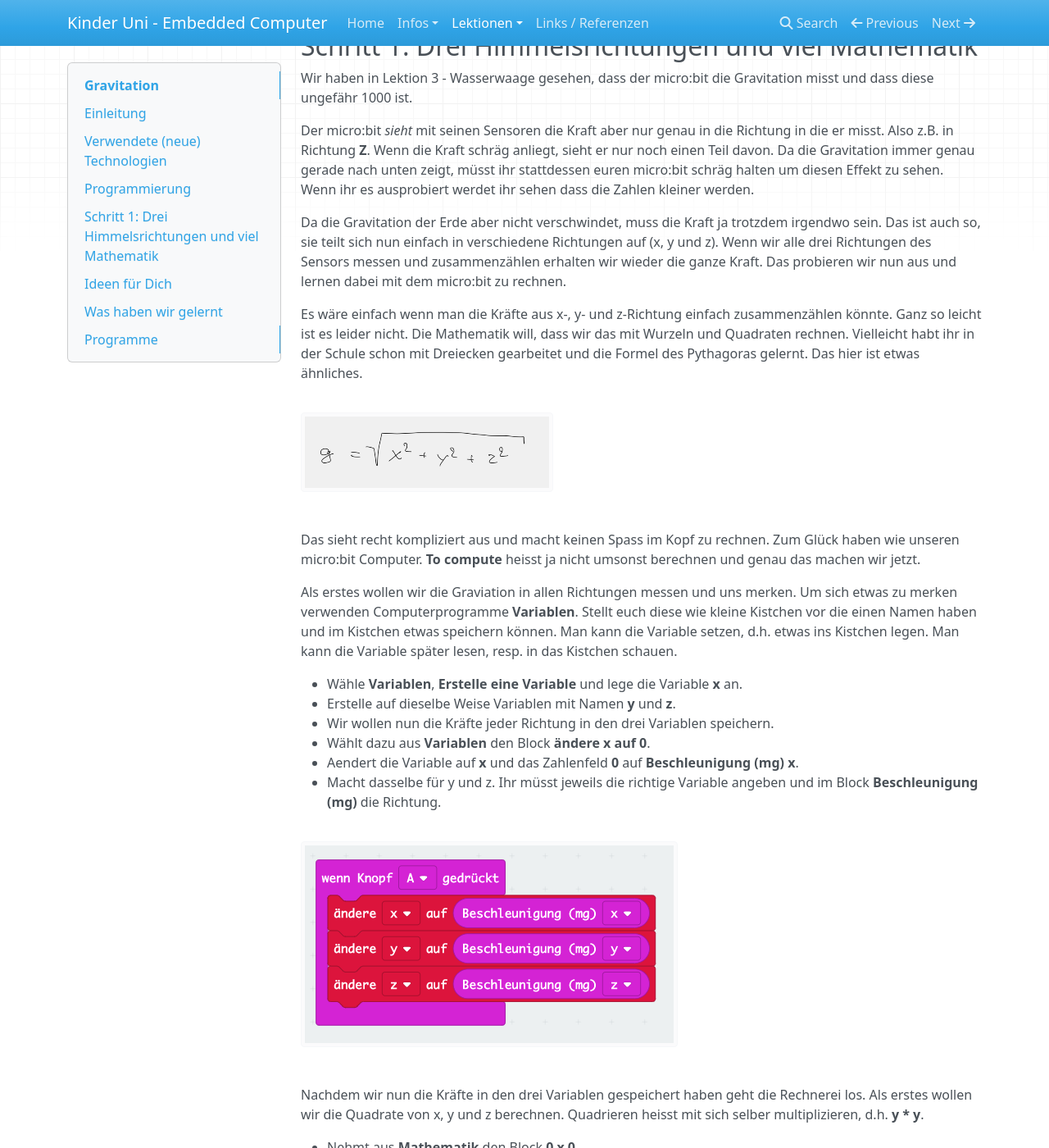
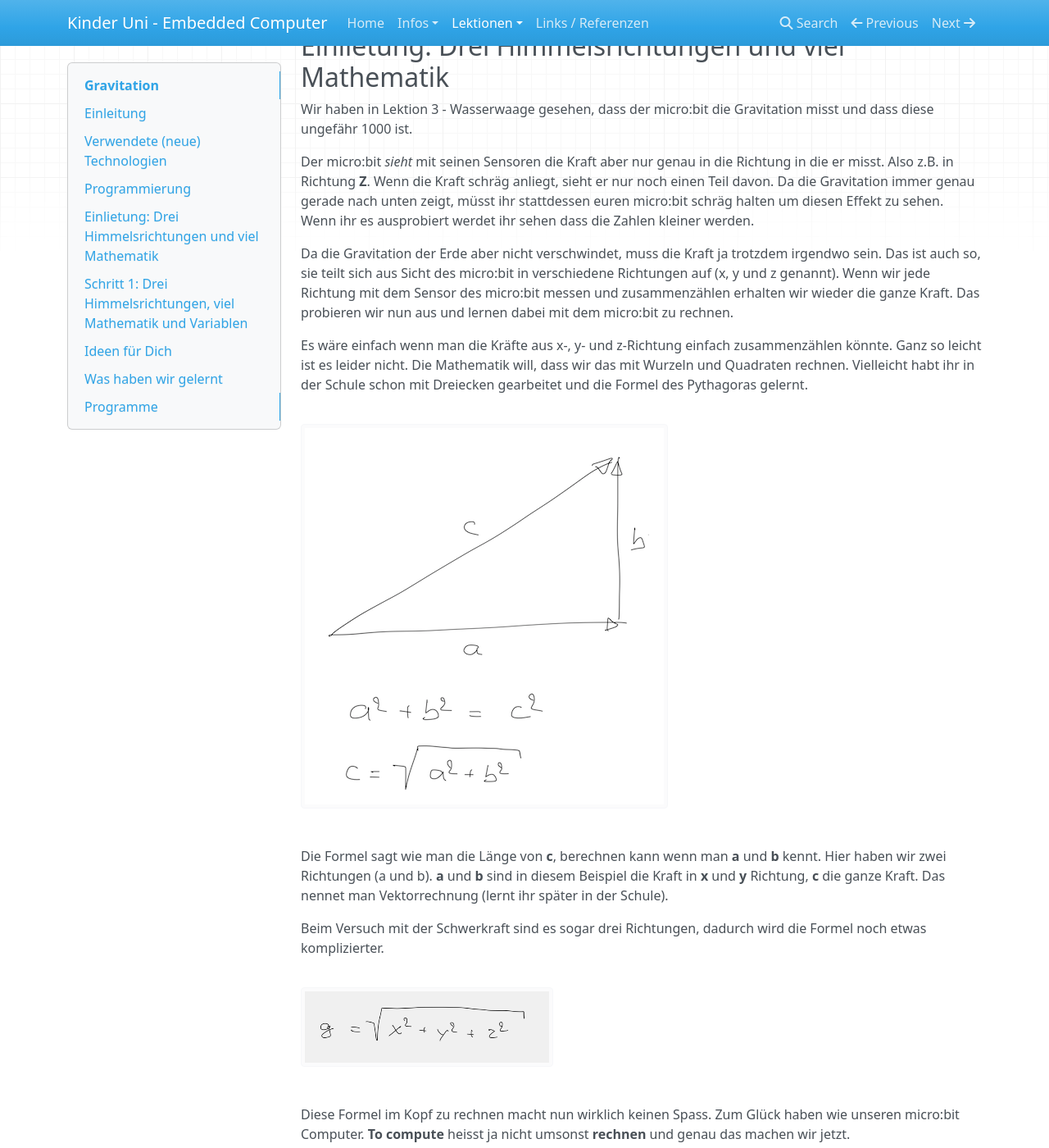
Before and after one commit to renestraub/ehk1, an MkDocs documentation site: the page built from docs/lessons/40_gravity/lesson.md, in a window 1280 px wide and 1400 px high, scrolled down 453 px. Shown: the whole window at 82% size. Built offline with MkDocs 1.6.1, drawn with Linux system fonts in a browser that asks for light colours; nearby versions of some CDN libraries; some of the changed text lies outside the part shown.

Commit message:
Lesson 4 improved

```diff
--- a/docs/lessons/40_gravity/lesson.md
+++ b/docs/lessons/40_gravity/lesson.md
@@ -17,21 +17,30 @@ Wie bei jeder Messung ist auch hier die Genauigkeit wichtig. In Schritt 2 zeigen
 
 ## Programmierung
 
-## Schritt 1: Drei Himmelsrichtungen und viel Mathematik
+## Einlietung: Drei Himmelsrichtungen und viel Mathematik
 
 Wir haben in Lektion 3 - Wasserwaage gesehen, dass der micro:bit die Gravitation misst und dass diese ungefähr 1000 ist.
 
 Der micro:bit *sieht* mit seinen Sensoren die Kraft aber nur genau in die Richtung in die er misst. Also z.B. in Richtung **Z**. Wenn die Kraft schräg anliegt, sieht er nur noch einen Teil davon. Da die Gravitation immer genau gerade nach unten zeigt, müsst ihr stattdessen euren micro:bit schräg halten um diesen Effekt zu sehen. Wenn ihr es ausprobiert werdet ihr sehen dass die Zahlen kleiner werden.
 
-Da die Gravitation der Erde aber nicht verschwindet, muss die Kraft ja trotzdem irgendwo sein. Das ist auch so, sie teilt sich nun einfach in verschiedene Richtungen auf (x, y und z). Wenn wir alle drei Richtungen des Sensors messen und zusammenzählen erhalten wir wieder die ganze Kraft. Das probieren wir nun aus und lernen dabei mit dem micro:bit zu rechnen.
+Da die Gravitation der Erde aber nicht verschwindet, muss die Kraft ja trotzdem irgendwo sein. Das ist auch so, sie teilt sich aus Sicht des micro:bit in verschiedene Richtungen auf (x, y und z genannt). Wenn wir jede Richtung mit dem Sensor des micro:bit messen und zusammenzählen erhalten wir wieder die ganze Kraft. Das probieren wir nun aus und lernen dabei mit dem micro:bit zu rechnen.
 
-Es wäre einfach wenn man die Kräfte aus x-, y- und z-Richtung einfach zusammenzählen könnte. Ganz so leicht ist es leider nicht. Die Mathematik will, dass wir das mit Wurzeln und Quadraten rechnen. Vielleicht habt ihr in der Schule schon mit Dreiecken gearbeitet und die Formel des Pythagoras gelernt. Das hier ist etwas ähnliches.
+Es wäre einfach wenn man die Kräfte aus x-, y- und z-Richtung einfach zusammenzählen könnte. Ganz so leicht ist es leider nicht. Die Mathematik will, dass wir das mit Wurzeln und Quadraten rechnen. Vielleicht habt ihr in der Schule schon mit Dreiecken gearbeitet und die Formel des Pythagoras gelernt.
+
+![](image13.png)
+
+Die Formel sagt wie man die Länge von **c**, berechnen kann wenn man **a** und **b** kennt. Hier haben wir zwei Richtungen (a und b). **a** und **b** sind in diesem Beispiel die Kraft in **x** und **y** Richtung, **c** die ganze Kraft. Das nennet man Vektorrechnung (lernt ihr später in der Schule).
+
+Beim Versuch mit der Schwerkraft sind es sogar drei Richtungen, dadurch wird die Formel noch etwas komplizierter.
 
 ![](image3.png)
 
-Das sieht recht kompliziert aus und macht keinen Spass im Kopf zu rechnen. Zum Glück haben wie unseren micro:bit Computer. **To compute** heisst ja nicht umsonst berechnen und genau das machen wir jetzt.
+Diese Formel im Kopf zu rechnen macht nun wirklich keinen Spass. Zum Glück haben wie unseren micro:bit Computer. **To compute** heisst ja nicht umsonst **rechnen** und genau das machen wir jetzt.
 
-Als erstes wollen wir die Graviation in allen Richtungen messen und uns merken. Um sich etwas zu merken verwenden Computerprogramme **Variablen**. Stellt euch diese wie kleine Kistchen vor die einen Namen haben und im Kistchen etwas speichern können. Man kann die Variable setzen, d.h. etwas ins Kistchen legen. Man kann die Variable später lesen, resp. in das Kistchen schauen.
+
+## Schritt 1: Drei Himmelsrichtungen, viel Mathematik und Variablen
+
+Als erstes wollen wir die Kraft in allen Richtungen messen und uns merken. Um sich etwas zu merken verwenden Computerprogramme **Variablen**. Stellt euch diese wie kleine Kistchen vor die einen Namen haben und im Kistchen etwas speichern können. Man kann die Variable setzen, d.h. etwas ins Kistchen legen. Man kann die Variable später lesen, resp. in das Kistchen schauen.
 
 *   Wähle **Variablen**, **Erstelle eine Variable** und lege die Variable **x** an.
 *   Erstelle auf dieselbe Weise Variablen mit Namen **y** und **z**.
```
Also changed, not shown: docs/lessons/40_gravity/image13.png (added).
